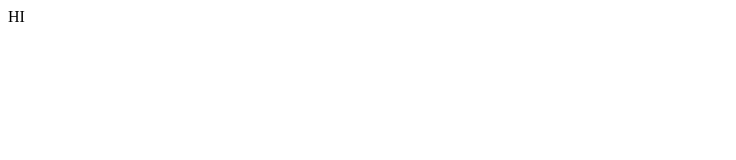
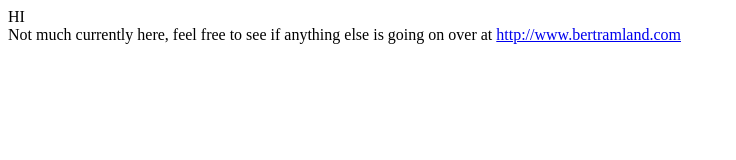
Before and after one commit to bertramt/bertramt.github.com, a plain HTML site: page index.html in a window 1280 px wide. Shown: the whole page, without its empty margins (0-736 px from the left). Drawn offline with Linux system fonts and the light colour scheme.

Commit message:
Added link to bertramland

```diff
--- a/index.html
+++ b/index.html
@@ -3,6 +3,8 @@
 <title>Hello</title>
 </head>
 <body>
-HI
+HI<br />
+Not much currently here, feel free to see if anything else is going on over at <a href="http://www.bertramland.com">http://www.bertramland.com</a>
+
 </body>
 </html>
```
